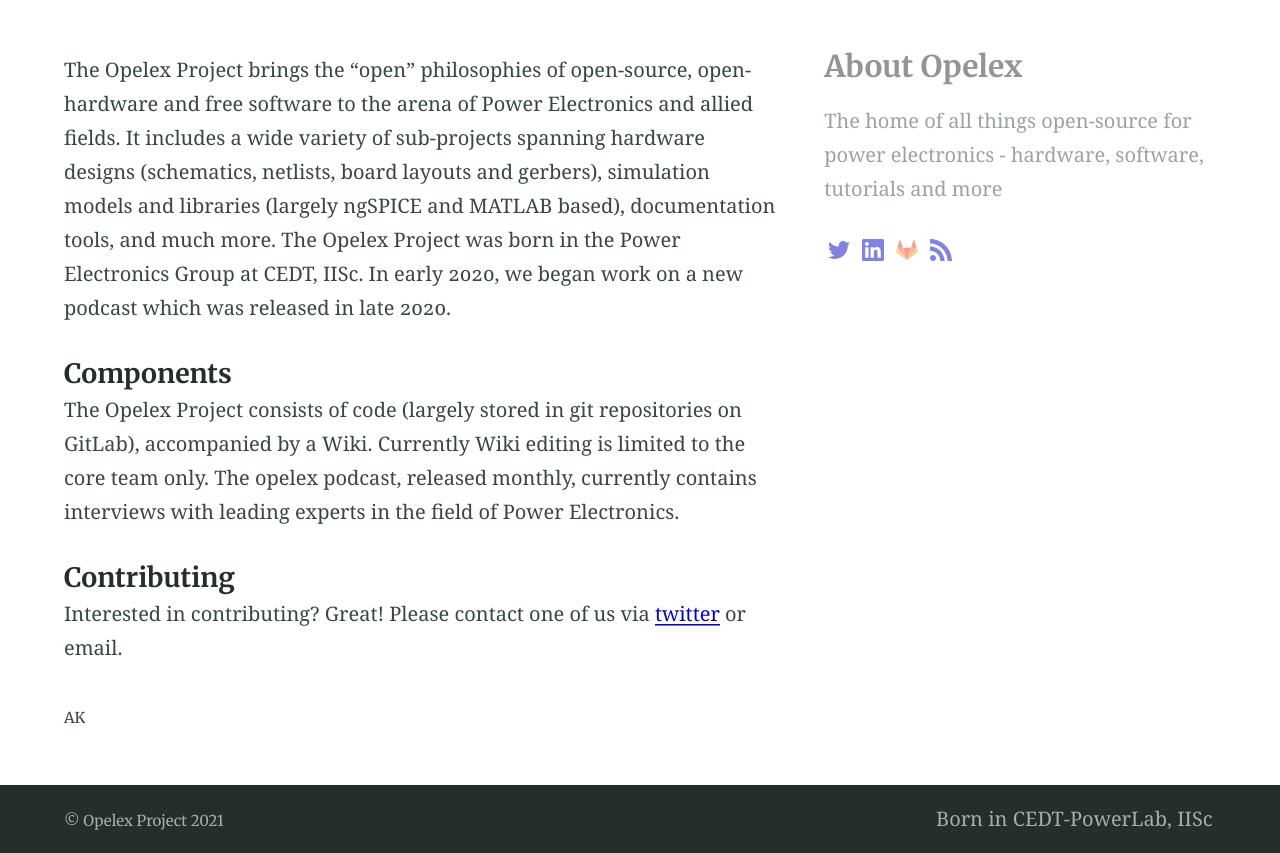
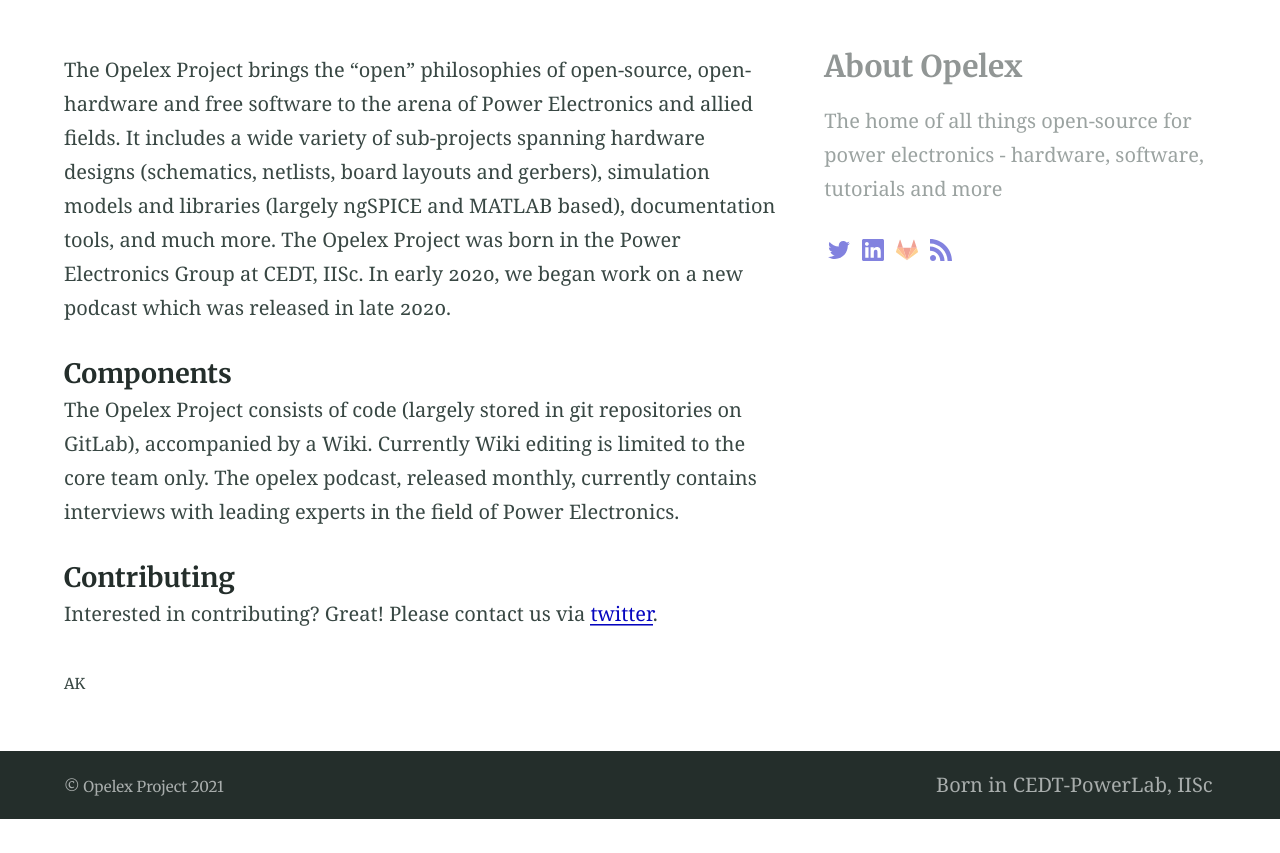
Before and after one commit to OpelexProject/OpelexProject.github.io, a Jekyll site: the page built from index.md, in a window 1280 px wide. Shown: the part 409-1262 px from the top of the page. Built offline with Jekyll 4.4.1, drawn with Linux system fonts in a browser that asks for light colours; after the commit the page ends 1228 px from its top, so only the background shows below that.

Commit message:
Remove mention of email from homepage

```diff
--- a/index.md
+++ b/index.md
@@ -15,6 +15,6 @@
 
 #### Contributing
 Interested in contributing? Great!
-Please contact one of us via [twitter](https://twitter.com/opelexnet "@opelexnet") or email.
+Please contact us via [twitter](https://twitter.com/opelexnet "@opelexnet").
 
 <small>AK</small>
```
